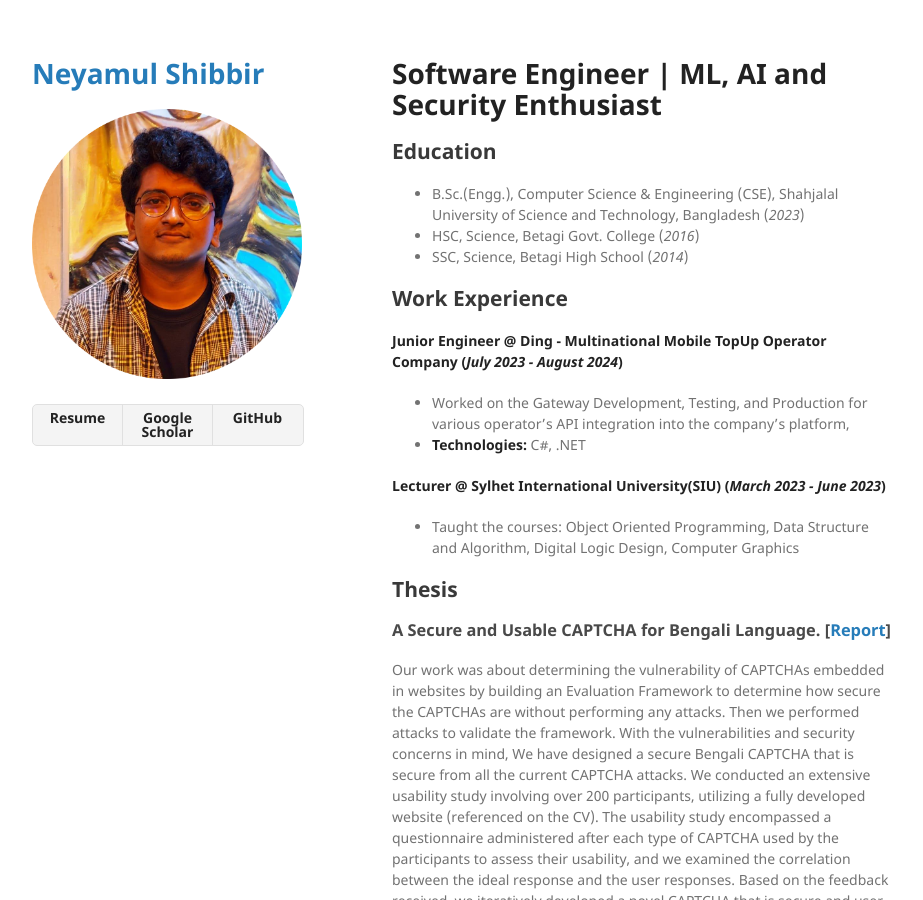
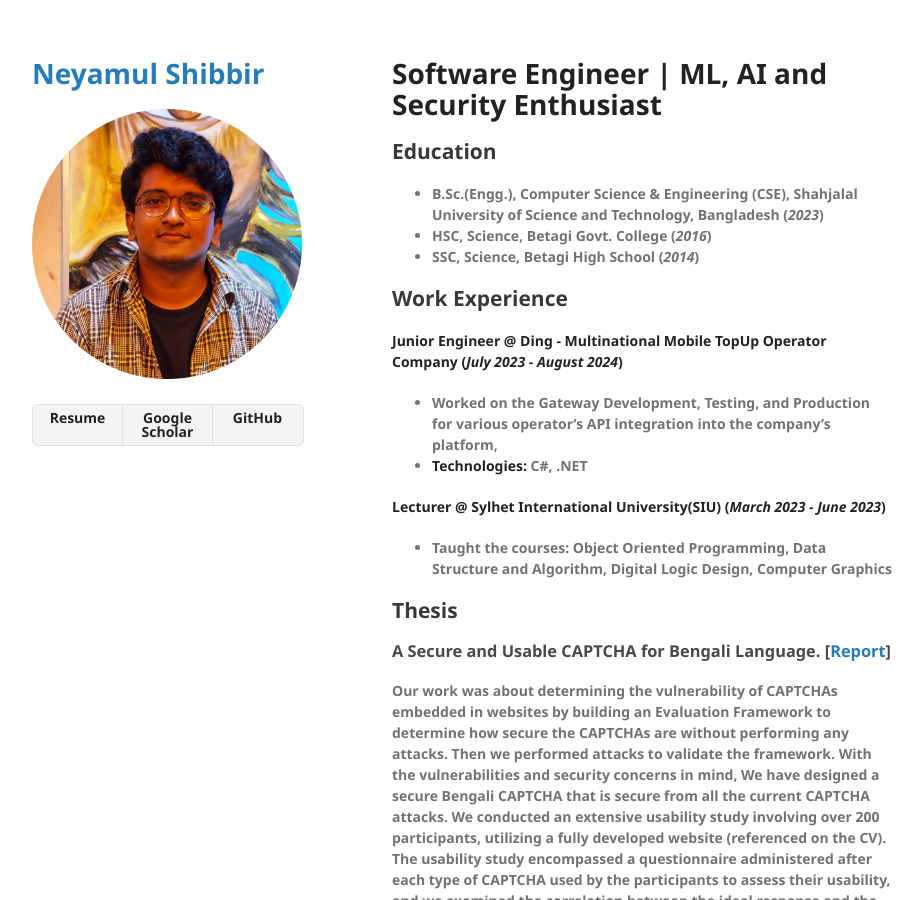
Before and after one commit to neyamul-sbr/neyamul.github.io, a Jekyll site: the page built from index.md, in a window 1280 px wide and 900 px high. Shown: the whole window, without its empty margins (178-1101 px from the left). Built offline with Jekyll 4.4.1, drawn with Linux system fonts in a browser that asks for light colours; our own code applies the rules of GitHub Pages for plain Markdown files; the repository's description, which GitHub fills in, is left out.

Commit message:
Update fonts.scss

```diff
--- a/_sass/fonts.scss
+++ b/_sass/fonts.scss
@@ -1,6 +1,6 @@
 @font-face {
   font-family: 'Noto Sans';
-  font-weight: 400;
+  font-weight: 200;
   font-style: normal;
   src: url('../fonts/Noto-Sans-regular/Noto-Sans-regular.eot');
   src: url('../fonts/Noto-Sans-regular/Noto-Sans-regular.eot?#iefix') format('embedded-opentype'),
@@ -14,7 +14,7 @@
 
 @font-face {
   font-family: 'Noto Sans';
-  font-weight: 700;
+  font-weight: 350;
   font-style: normal;
   src: url('../fonts/Noto-Sans-700/Noto-Sans-700.eot');
   src: url('../fonts/Noto-Sans-700/Noto-Sans-700.eot?#iefix') format('embedded-opentype'),
@@ -28,7 +28,7 @@
 
 @font-face {
   font-family: 'Noto Sans';
-  font-weight: 400;
+  font-weight: 200;
   font-style: italic;
   src: url('../fonts/Noto-Sans-italic/Noto-Sans-italic.eot');
   src: url('../fonts/Noto-Sans-italic/Noto-Sans-italic.eot?#iefix') format('embedded-opentype'),
@@ -42,7 +42,7 @@
 
 @font-face {
   font-family: 'Noto Sans';
-  font-weight: 700;
+  font-weight: 350;
   font-style: italic;
   src: url('../fonts/Noto-Sans-700italic/Noto-Sans-700italic.eot');
   src: url('../fonts/Noto-Sans-700italic/Noto-Sans-700italic.eot?#iefix') format('embedded-opentype'),
```
